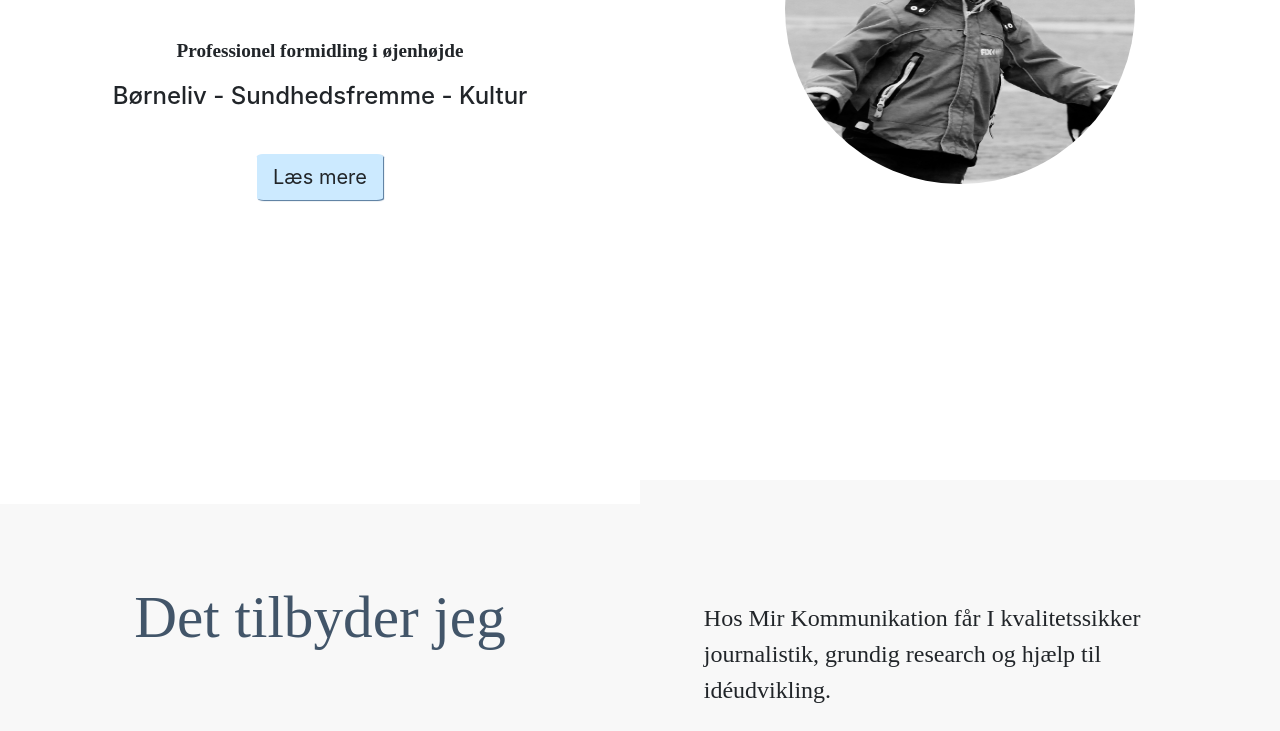
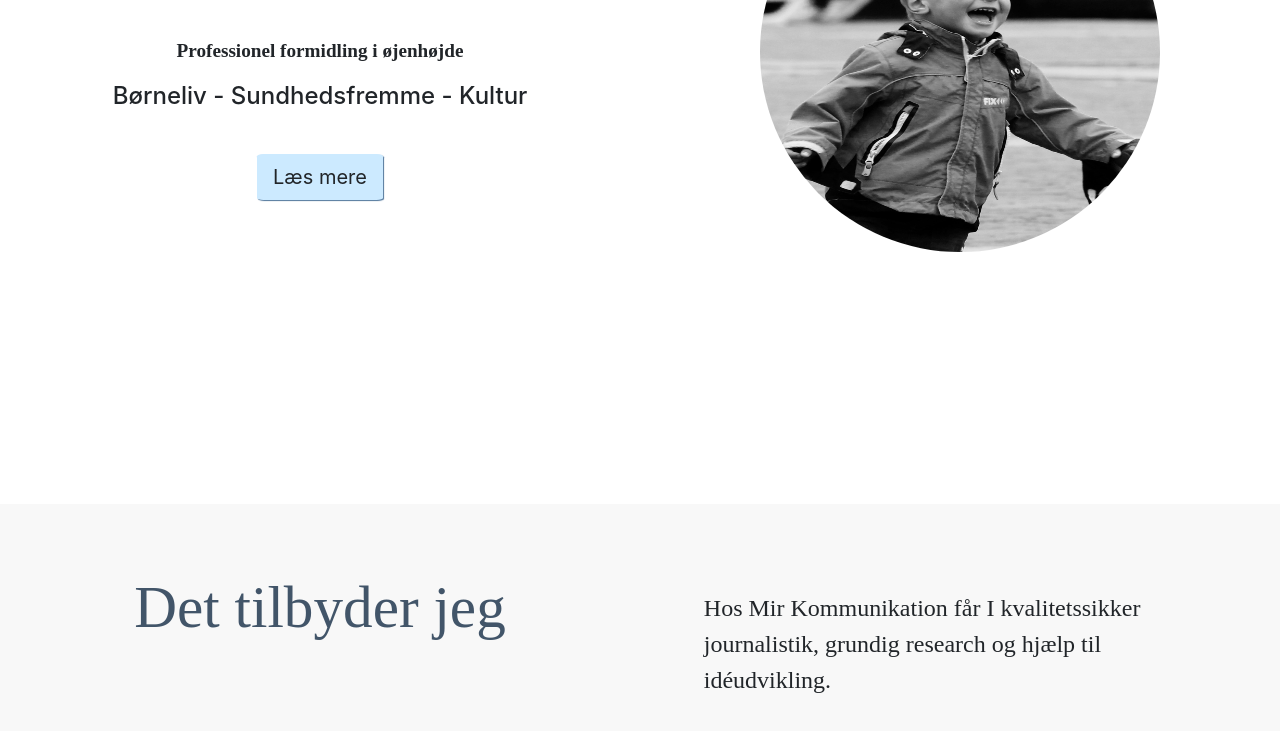
Before and after one commit to logstrup78/Mir-Kommunikation, a plain HTML site: page index.html in a window 1280 px wide. Shown: the part 320-1051 px from the top of the page. Drawn offline with nearby package versions, Linux system fonts and the light colour scheme; a web font is replaced by a local one.

Commit message:
stor update

```diff
--- a/index.html
+++ b/index.html
@@ -69,9 +69,9 @@
 
                 </div>
                 </div>
-                <div class ="name col-lg-6 col-sm-12">
-                    <div class="forsk">
-                    <img class="secondary_img" src="/images/barn.jpg" alt="billede af barn" >
+                <div class ="name col-lg-6 col-sm-12" id="forside">
+                    <div class="forsk1">
+                    <div id="billedet"><img class="secondary_img" src="/images/barn.jpg" alt="billede af barn" ></div>
 
                     </div>
 
--- a/style.css
+++ b/style.css
@@ -96,8 +96,16 @@ a {
     color: #822900;
 }
 
+@media only screen and (max-width: 1000px){
+    #billedet{
+        display: none;
+    }
+}
+
 
 /* Classes */
+
+
 .down_arrow {
     margin-right: 10px;
     float: left;
@@ -137,9 +145,9 @@ a {
     font-weight: bolder;
 }
 
-.kolon {
+/*.kolon {
     margin-top: 10px;
-}
+}*/
 
 .forsk {
     margin: 15% 5%;
@@ -256,8 +264,8 @@ p .forsk {
 .secondary_img {
     display: flex;
     justify-content: center;
-    width: 350px;
-    height: 350px;
+    width: 400px;
+    height: 400px;
     margin: auto;
     border-radius: 50%;
 }
```
